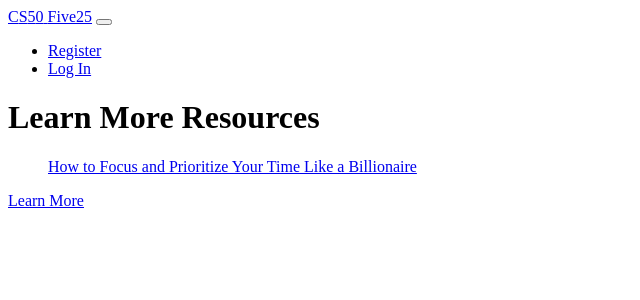
After one commit to alecoad/final-project, a Flask app: page /learn in a window 1280 px wide. The commit adds this page. Shown: the top 300 px of the page, without its empty margins (0-640 px from the left). Run offline with Flask 2, Linux system fonts and the light colour scheme.

Commit message:
Add learn more view

```diff
--- a/five25/application.py
+++ b/five25/application.py
@@ -30,6 +30,7 @@ topfive = []
 goals = []
 
 @app.route('/')
+@login_required
 def index():
     # get user id
     user_id = session['user_id']
@@ -117,6 +118,7 @@ def login():
 
 
 @app.route('/create', methods=['GET', 'POST'])
+@login_required
 def create():
     # get user id
     user_id = session['user_id']
@@ -136,6 +138,7 @@ def create():
 
 
 @app.route('/choose', methods=['GET', 'POST'])
+@login_required
 def choose():
     # get user id
     user_id = session['user_id']
@@ -167,6 +170,11 @@ def choose():
     return render_template('choose.html', goals=goals)
 
 
+@app.route('/learn')
+def learn():
+    return render_template('learn.html')
+
+
 @app.route('/logout')
 def logout():
     """Log user out"""
--- a/five25/templates/layout.html
+++ b/five25/templates/layout.html
@@ -35,6 +35,7 @@
     </main>
 
     <footer class="small text-center text-muted">
+      <a href="/learn">Learn More</a>
     </footer>
 
   </body>
--- /dev/null
+++ b/five25/templates/learn.html
@@ -0,0 +1,12 @@
+{% extends "layout.html" %}
+
+{% block title %}Learn More{% endblock %}
+
+{% block main %}
+  <h1>Learn More Resources</h1>
+  <ul>
+    <a href="https://www.mayooshin.com/buffett-5-25-rule/">
+      How to Focus and Prioritize Your Time Like a Billionaire
+    </a>
+  </ul>
+{% endblock %}
```
